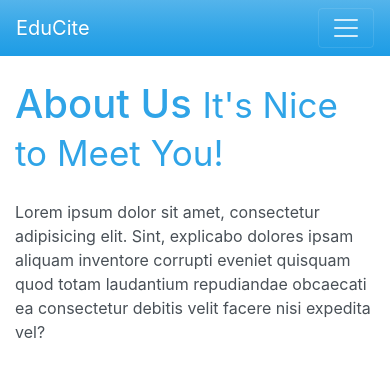
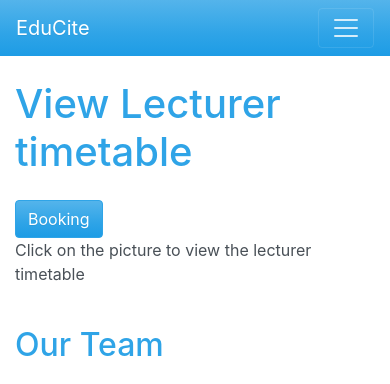
Before and after one commit to StevenZwe/OOPP-Ting, a Flask app: page /testview in a window 390 px wide. Shown: the top 384 px of the page. Run offline with Flask 2, Linux system fonts and the light colour scheme; grey boxes labelled with a size stand in for pictures from a placeholder-image service; some libraries are stand-ins or nearby versions.

Commit message:
Merge branch 'master' of https://github.com/StevenZwe/Organizer-Ting
# Conflicts:
#	.idea/workspace.xml

```diff
--- a/app.py
+++ b/app.py
@@ -131,7 +131,6 @@ def planner():
 @app.route('/createbooking', methods=['GET', 'POST'])
 def new():
     form = Booking_teachers_form(request.form)
-
     db_read = shelve.open("booking.db")
 
     try:
@@ -142,21 +141,22 @@ def new():
         name = form.name.data
         date = form.date.data
         time = form.time.data
-        book = Booking(name, date, time)
+        book=Booking(name,date,time)
 
-        db_read2 = shelve.open("booking.db", "r")
-        booking = db_read2["bookings"]
+        if bookinglist != {}:
+            db_read2 = shelve.open("booking.db", "r")
+            booking = db_read2["bookings"]
 
-        for checking in booking:
-            book_storage = (booking.get(checking))
-            book_storage_name = book_storage.get_name()
-            book_storage_date = book_storage.get_date()
-            book_storage_time = book_storage.get_time()
-            if name == book_storage_name and date == book_storage_date and time == book_storage_time:
-                flash('Time slot has been book, please try another time slot', 'danger')
-                return redirect(url_for('new'))
-            else:
-                pass
+            for checking in booking:
+                book_storage = (booking.get(checking))
+                book_storage_name =  book_storage.get_name()
+                book_storage_date = book_storage.get_date()
+                book_storage_time = book_storage.get_time()
+                if name == book_storage_name and date == book_storage_date and time == book_storage_time:
+                    flash('Time slot has been book, please try another time slot', 'danger')
+                    return redirect(url_for('new'))
+                else:
+                    pass
 
         id = len(bookinglist) + 1
 
@@ -196,10 +196,117 @@ def viewbookings():
     return render_template('view_all_bookings.html', bookings=list)
 
 
+@app.route('/viewconfirm')
+def viewconfirm():
+
+
+    db_read = shelve.open("confirm.db")
+    try:
+        confirm = db_read["confirms"]
+    except:
+        confirm = {}
+
+
+    print(confirm)
+
+    list = []
+
+    for newid in confirm:
+        list.append(confirm.get(newid))
+
+    return render_template('view_confirm_bookings.html', confirms=list)
+
+
+@app.route('/teacherbooking')
+def teacherbooking():
+
+    db_read = shelve.open("booking.db", "r")
+
+    booking = db_read["bookings"]
+
+    print(booking)
+
+    list = []
+
+    for pubid in booking:
+        list.append(booking.get(pubid))
+
+    db_read.close()
+
+    return render_template('view_all_bookings_teacher.html', bookings=list)
+
+
+
+@app.route('/reject_booking/<int:id>', methods=['POST'])
+def reject_booking(id):
+    db_read = shelve.open("booking.db")
+
+    try:
+        bList = db_read["bookings"]
+        print("id, ", id)
+        print("bList before: ", bList)
+
+        ##del pList[id]
+        bList.pop(id)
+
+        print(bList)
+        db_read["bookings"] = bList
+        db_read.close()
+
+        flash('Booking Rejected', 'success')
+
+        return redirect(url_for('teacherbooking'))
+
+    except:
+        flash('Booking Not Rejected', 'danger')
+        return redirect(url_for('teacherbooking'))
+
+
+@app.route('/accept_booking/<int:id>', methods=['POST'])
+def accept_booking(id):
+    db_read = shelve.open("booking.db")
+    db_newread=shelve.open('confirm.db')
+
+    try:
+        newList = db_newread['confirms']
+    except:
+        newList = {}
+
+    try:
+
+        bList = db_read["bookings"]
+        print("id, ", id)
+        book_storage = (bList.get(id))
+        newid = len(newList) + 1
+
+        book_storage.set_pubid(newid)
+
+        newList[newid] = book_storage
+
+        db_newread["confirms"] = newList
+
+        db_newread.close()
+
+        bList.pop(id)
+
+        print(bList)
+        db_read["bookings"] = bList
+        db_read.close()
+
+        flash('Booking Accepted', 'success')
+
+        return redirect(url_for('teacherbooking'))
+
+    except:
+        flash('Booking Not Accepted', 'danger')
+        return redirect(url_for('teacherbooking'))
+
+
 @app.route('/testview')
 def testview():
     return render_template('testview.html')
 
 
+
 if __name__ == '__main__':
     app.run()
--- a/templates/booking.html
+++ b/templates/booking.html
@@ -2,7 +2,7 @@
 
 {% block body %}
     {% from "includes/_formhelper.html" import render_field %}
-    <h1>Booking</h1>
+    <h1>Booking Lecturers</h1>
     {% if form.errors %}
         <div class="alert alert-danger">
             <ul>
--- a/templates/includes/_navbar.html
+++ b/templates/includes/_navbar.html
@@ -13,7 +13,10 @@
         <a class="nav-link" href="/planner"> Planner </a>
       </li>
       <li class="nav-item">
-        <a class="nav-link" href="/createbooking"> Teachers </a>
+        <a class="nav-link" href="/testview"> Teachers </a>
+      </li>
+     <li class="nav-item">
+        <a class="nav-link" href="/viewbookings"> View pending booking </a>
       </li>
       <li class="nav-item">
         <a class="nav-link" href="/Rooms"> Room Booking </a>
--- a/templates/testview.html
+++ b/templates/testview.html
@@ -5,15 +5,23 @@
 <div class="container">
 
   <!-- Introduction Row -->
-  <h1 class="my-4">About Us
-    <small>It's Nice to Meet You!</small>
-  </h1>
-  <p>Lorem ipsum dolor sit amet, consectetur adipisicing elit. Sint, explicabo dolores ipsam aliquam inventore corrupti eveniet quisquam quod totam laudantium repudiandae obcaecati ea consectetur debitis velit facere nisi expedita vel?</p>
+  <h1 class="my-4">View Lecturer timetable</h1>
+<input type="submit" value="Booking" class="btn btn-primary" onclick="window.location.href='/createbooking'">
+  <p>Click on the picture to view the lecturer timetable</p>
 
   <!-- Team Members Row -->
   <div class="row">
     <div class="col-lg-12">
       <h2 class="my-4">Our Team</h2>
+    </div>
+    <div class="col-lg-4 col-sm-6 text-center mb-4">
+      <img class="rounded-circle img-fluid d-block mx-auto" src="https://media.licdn.com/dms/image/C5603AQFCqFUjN_yJGw/profile-displayphoto-shrink_200_200/0?e=1550102400&v=beta&t=2_S-yJqRwdHWm0ihpOoBNkE2vkXX8zXOFVLj2uL4l08" alt=""
+           onclick="window.location.href='https://www.blackpool.gov.uk/Images/Sport-Blackpool/Timetables/Blackpool-Sports-Centre-class-timetable.jpg'">
+
+      <h3>Lee Chit Boon
+        <small>OOPP ML, Python programming ML</small>
+      </h3>
+      <p>We all know who he. The one who set difficult paper to kill us</p>
     </div>
     <div class="col-lg-4 col-sm-6 text-center mb-4">
       <img class="rounded-circle img-fluid d-block mx-auto" src="http://placehold.it/200x200" alt="">
@@ -29,34 +37,7 @@
       </h3>
       <p>What does this team member to? Keep it short! This is also a great spot for social links!</p>
     </div>
-    <div class="col-lg-4 col-sm-6 text-center mb-4">
-      <img class="rounded-circle img-fluid d-block mx-auto" src="http://placehold.it/200x200" alt="">
-      <h3>John Smith
-        <small>Job Title</small>
-      </h3>
-      <p>What does this team member to? Keep it short! This is also a great spot for social links!</p>
-    </div>
-    <div class="col-lg-4 col-sm-6 text-center mb-4">
-      <img class="rounded-circle img-fluid d-block mx-auto" src="http://placehold.it/200x200" alt="">
-      <h3>John Smith
-        <small>Job Title</small>
-      </h3>
-      <p>What does this team member to? Keep it short! This is also a great spot for social links!</p>
-    </div>
-    <div class="col-lg-4 col-sm-6 text-center mb-4">
-      <img class="rounded-circle img-fluid d-block mx-auto" src="http://placehold.it/200x200" alt="">
-      <h3>John Smith
-        <small>Job Title</small>
-      </h3>
-      <p>What does this team member to? Keep it short! This is also a great spot for social links!</p>
-    </div>
-    <div class="col-lg-4 col-sm-6 text-center mb-4">
-      <img class="rounded-circle img-fluid d-block mx-auto" src="http://placehold.it/200x200" alt="">
-      <h3>John Smith
-        <small>Job Title</small>
-      </h3>
-      <p>What does this team member to? Keep it short! This is also a great spot for social links!</p>
-    </div>
+
   </div>
 
 </div>
```
Also changed, not shown: templates/includes/_message.html (+30 -0 lines), test4.py (+7 -0 lines).
